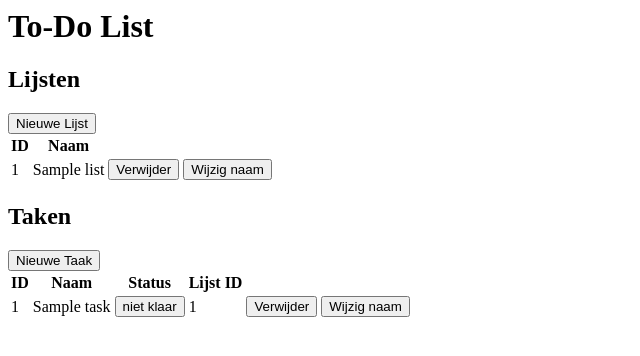
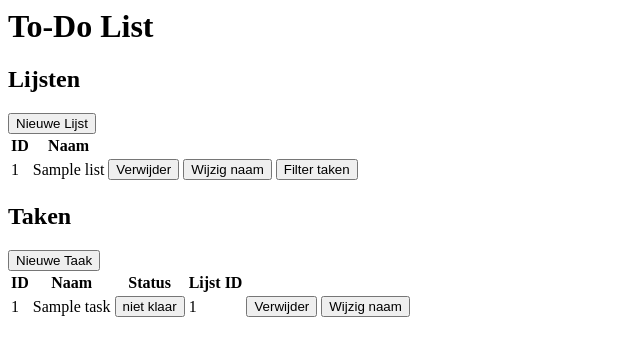
Before and after one commit to CodeerBeer1/To-Do-List-v2, a PHP site: page /Home.php in a window 1280 px wide. Shown: the top 356 px of the page, without its empty margins (0-640 px from the left). Run offline with PHP 8.4, Linux system fonts and the light colour scheme; tables that the repository leaves empty or names only in its code hold one stand-in row (values such as "Sample post").

Commit message:
Fixed bug

```diff
--- a/To-Do List/PHP/Home.php
+++ b/To-Do List/PHP/Home.php
@@ -30,6 +30,7 @@ while($row = $allLists->fetch(PDO::FETCH_ASSOC))
         <td><?php echo $row['name'] ?></td>
         <td><a href="deleteList.php?id=<?php echo $row["id"] ?>"><button>Verwijder</button></a></td>
         <td><a href="updateList.php?id=<?php echo $row["id"] ?>"><button>Wijzig naam</button></a></td>
+        <td><button>Filter taken</button></td>
    </tr>
 
    <?php
```
